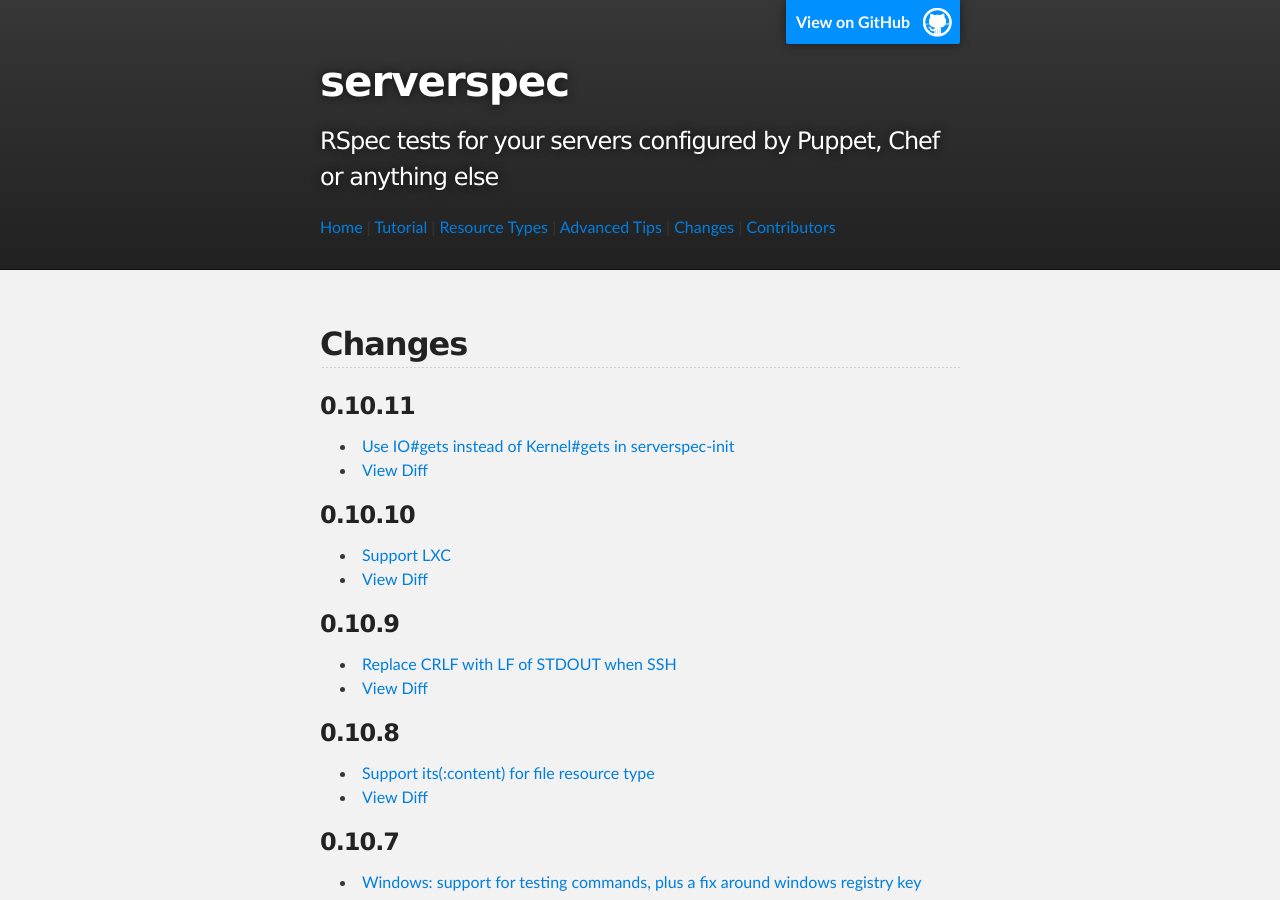
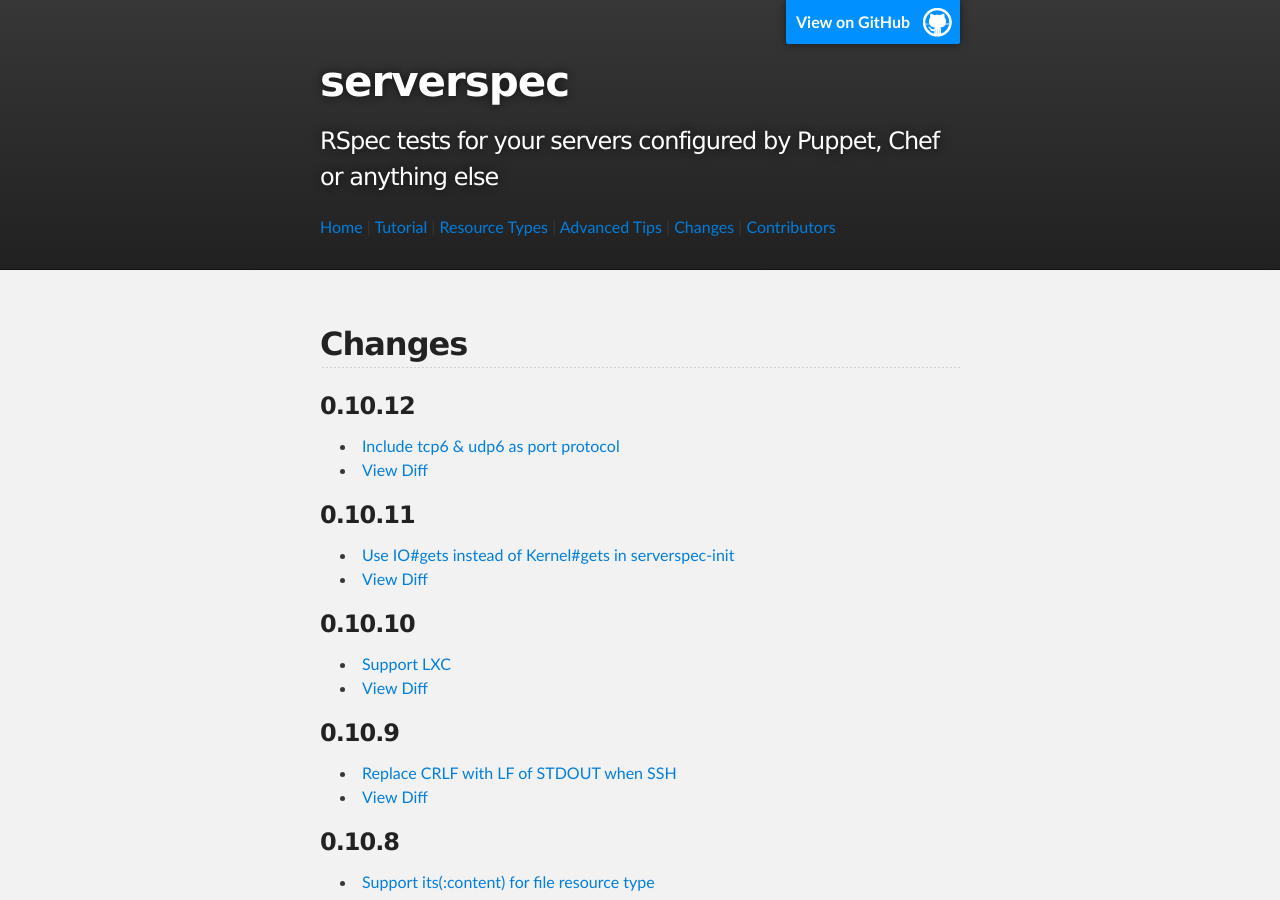
Before and after one commit to serverspec/serverspec.github.io, a Jekyll site: the page built from changes.md, in a window 1280 px wide and 900 px high. Built offline with Jekyll 4.4.1, drawn with Linux system fonts in a browser that asks for light colours; Markdown is read by kramdown in place of the engine named in the settings.

Commit message:
Add changes of v0.10.12

```diff
--- a/changes.md
+++ b/changes.md
@@ -4,6 +4,11 @@ title: Changes
 ---
 
 ## Changes
+
+### 0.10.12
+
+ * [Include tcp6 & udp6 as port protocol](https://github.com/serverspec/serverspec/pull/288)
+ * [View Diff](https://github.com/serverspec/serverspec/compare/v0.10.11...v0.10.12)
 
 ### 0.10.11
 
```
